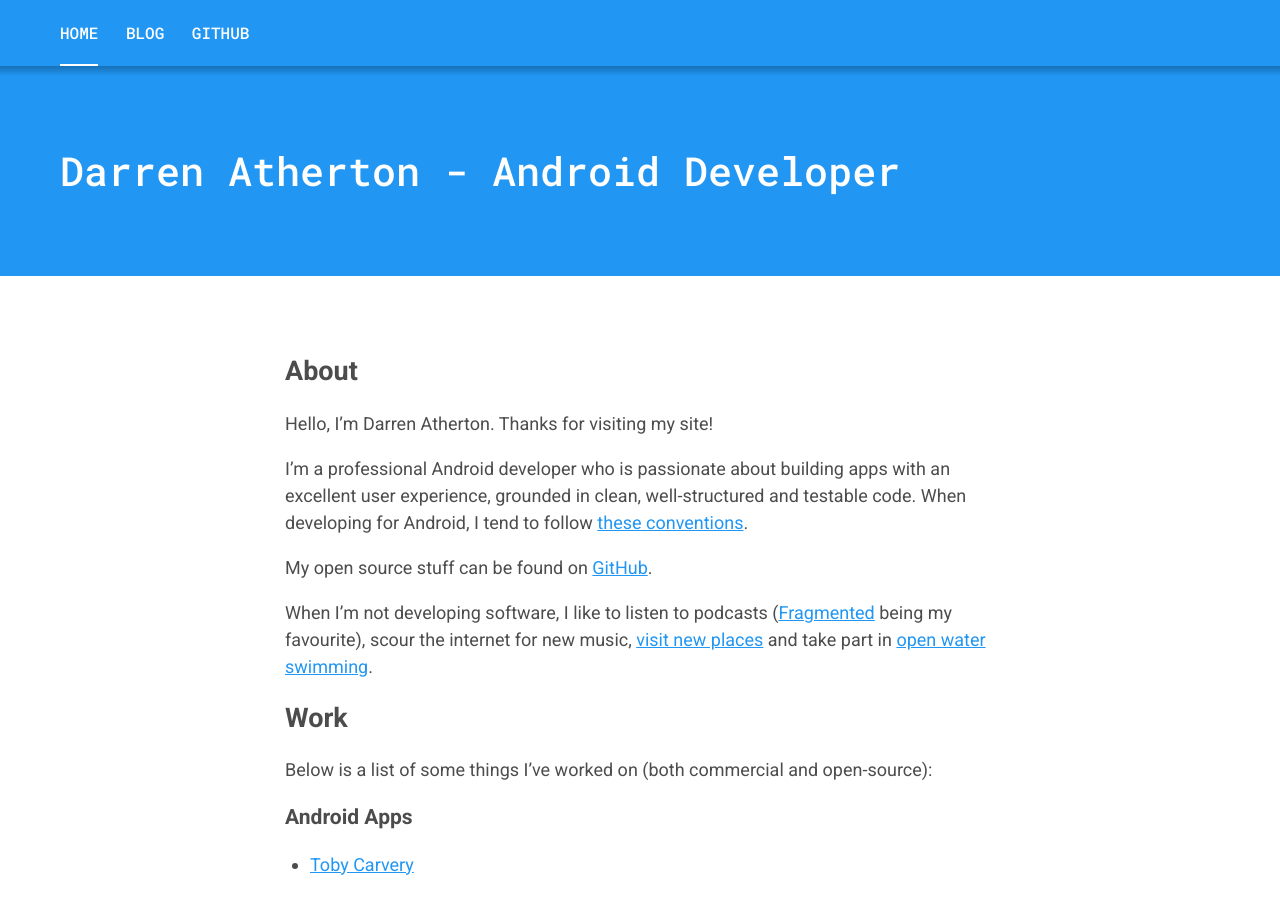
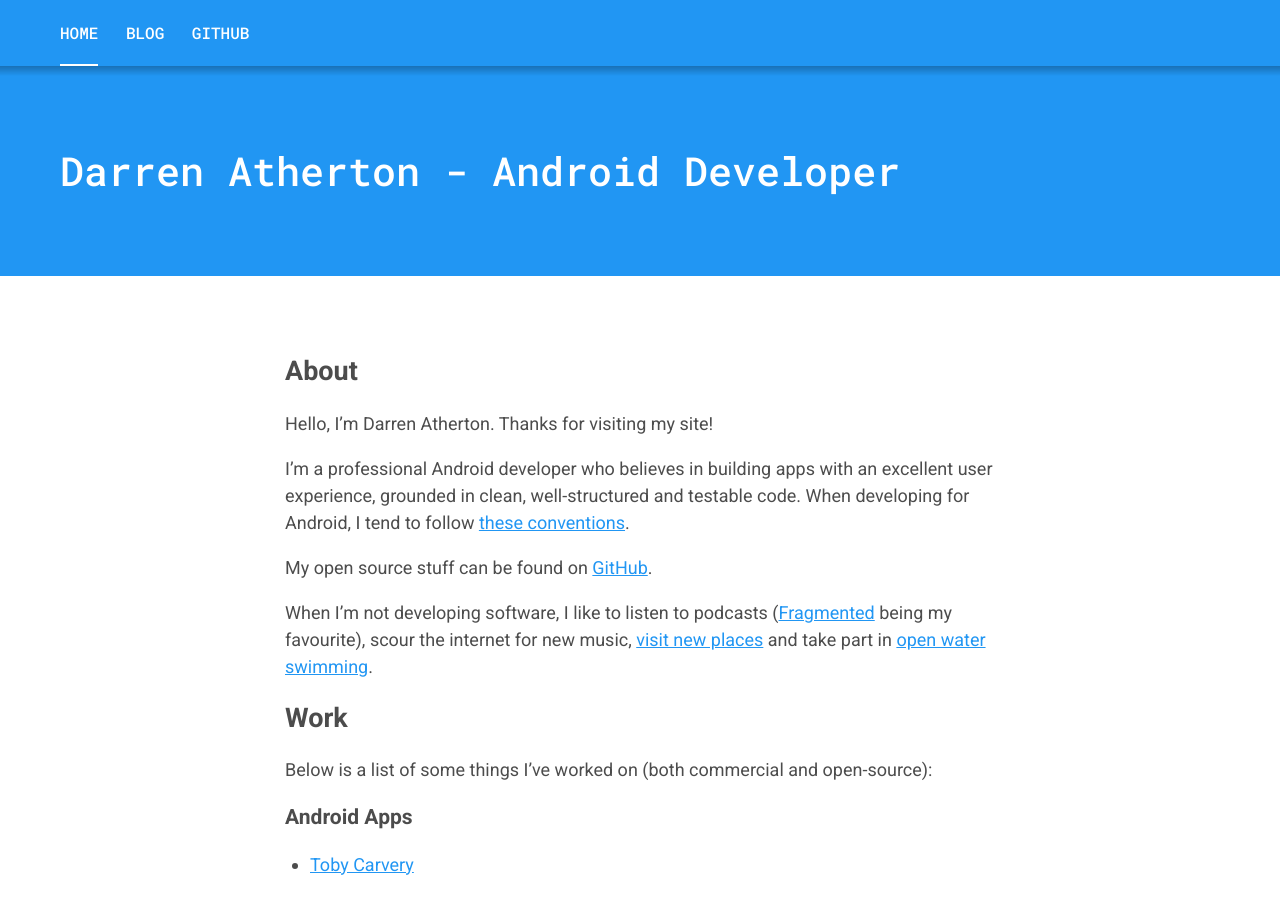
Before and after one commit to DarrenAtherton49/darrenatherton49.github.io, a Jekyll site: the page built from index.markdown, in a window 1280 px wide and 900 px high. Built offline with Jekyll 4.4.1, drawn with Linux system fonts in a browser that asks for light colours.

Commit message:
edits home description

```diff
--- a/index.markdown
+++ b/index.markdown
@@ -7,7 +7,7 @@ title: Darren Atherton - Android Developer
 
 Hello, I'm Darren Atherton. Thanks for visiting my site!
 
-I'm a professional Android developer who is passionate about building apps with an excellent user experience, grounded in clean, well-structured and testable code. When developing for Android, I tend to follow [these conventions][android-conventions-link].
+I'm a professional Android developer who believes in building apps with an excellent user experience, grounded in clean, well-structured and testable code. When developing for Android, I tend to follow [these conventions][android-conventions-link].
 
 My open source stuff can be found on [GitHub][github-link].
 
```
